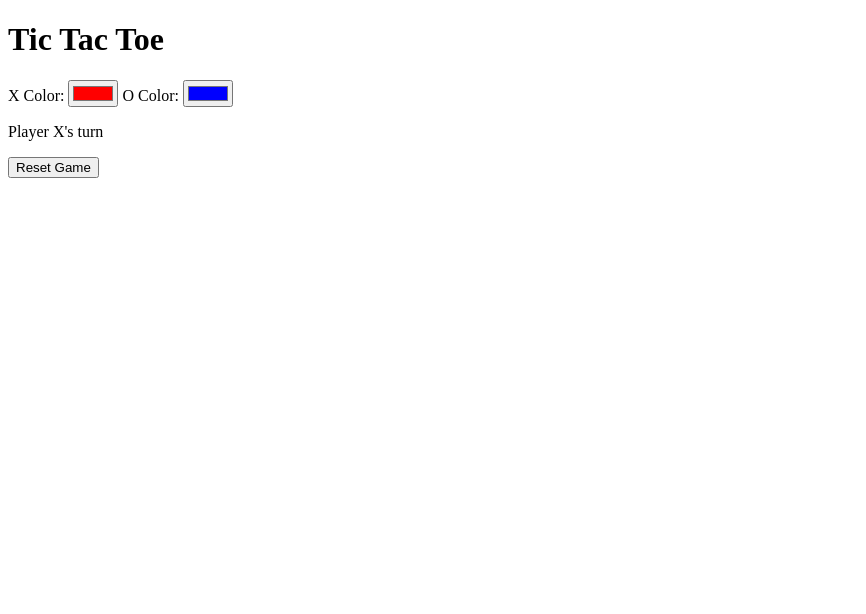
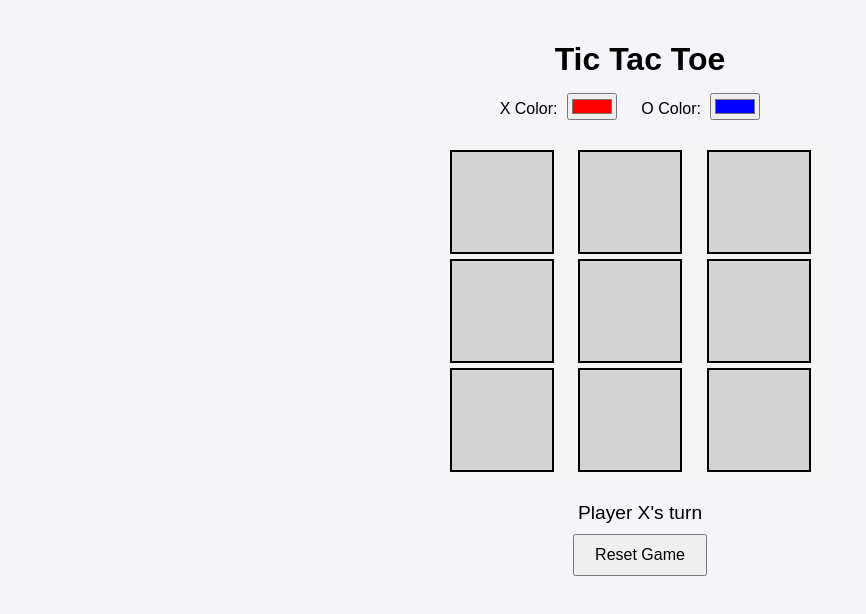
Before and after one commit to acantelo35/FINAL2.0, a plain HTML site: page index.html in a window 1280 px wide. Shown: the whole page, without its empty margins (0-866 px from the left). Drawn offline with Linux system fonts and the light colour scheme.

Commit message:
Update index.html

```diff
--- a/index.html
+++ b/index.html
@@ -4,7 +4,79 @@
   <meta charset="UTF-8">
   <meta name="viewport" content="width=device-width, initial-scale=1.0">
   <title>Tic Tac Toe</title>
-  <link rel="stylesheet" href="styles.css"> <!-- Link to your CSS file -->
+  <style>
+    /* General Styles */
+    body {
+      font-family: Arial, sans-serif;
+      text-align: center;
+      background-color: #f4f4f9;
+      margin: 0;
+      padding: 20px;
+    }
+
+    #app {
+      max-width: 400px;
+      margin: 0 auto;
+    }
+
+    h1 {
+      font-size: 2rem;
+      margin-bottom: 10px;
+    }
+
+    /* Color Selector Section */
+    .color-selectors {
+      margin: 15px 0;
+    }
+
+    .color-selectors label {
+      font-size: 1rem;
+      margin-right: 5px;
+    }
+
+    .color-selectors input {
+      margin-right: 20px;
+    }
+
+    /* Game Board Styles */
+    .game-board {
+      display: grid;
+      grid-template-columns: repeat(3, 1fr);
+      gap: 5px;
+      margin: 20px 0;
+      background-color: #f4f4f4; /* Background color for the board */
+      padding: 10px;
+    }
+
+    .cell {
+      width: 100px;
+      height: 100px;
+      display: flex;
+      align-items: center;
+      justify-content: center;
+      font-size: 2rem;
+      background-color: lightgrey; /* Cell background color */
+      border: 2px solid #000000;
+      cursor: pointer;
+    }
+
+    .cell.taken {
+      cursor: not-allowed;
+      background-color: #ddd; /* Background color when cell is taken */
+    }
+
+    /* Status and Reset Button */
+    #status {
+      font-size: 1.2rem;
+      margin: 10px 0;
+    }
+
+    #reset {
+      padding: 10px 20px;
+      font-size: 1rem;
+      cursor: pointer;
+    }
+  </style>
 </head>
 <body>
   <div id="app">
@@ -39,6 +111,5 @@
     </div>
   </div>
 
-  <script src="game.js"></script> <!-- Link to your JavaScript file -->
-</body>
-</html>
+  <script>
+    // Game
```
